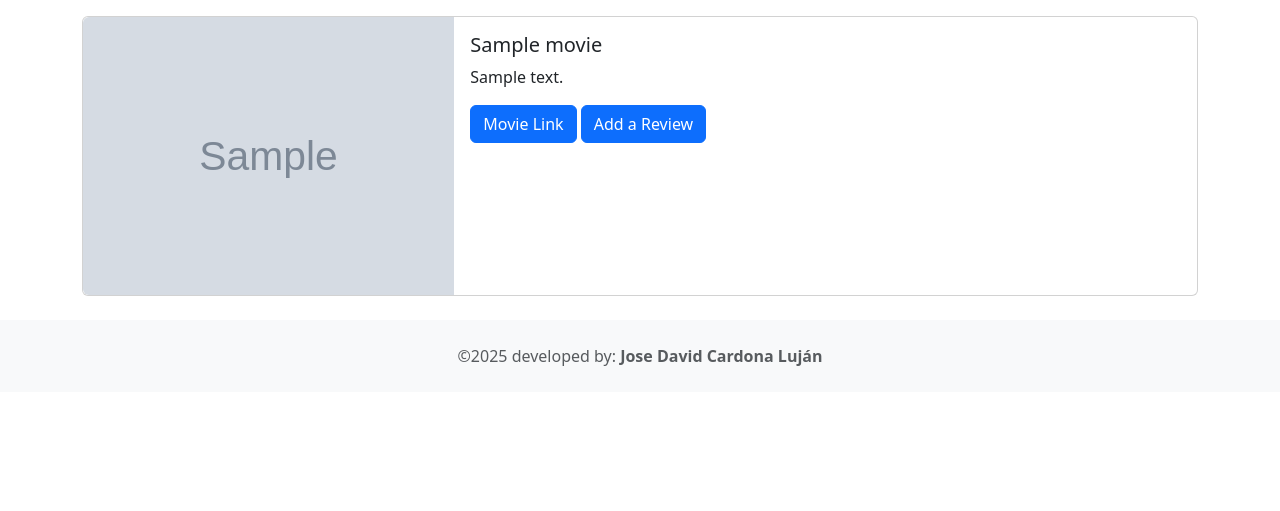
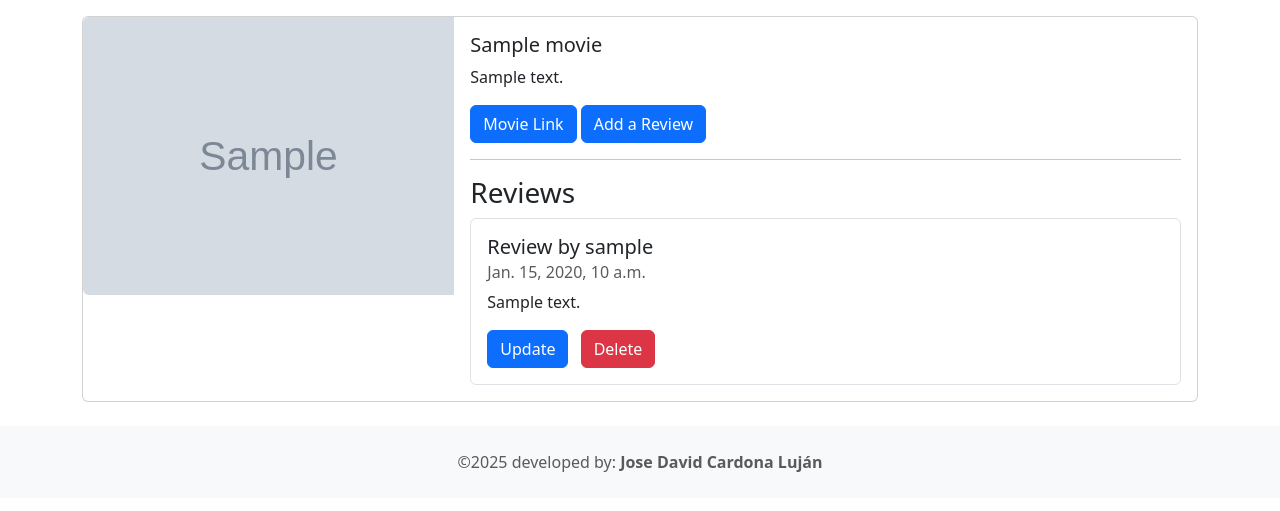
Before and after one commit to Lujan2408/movie_reviews_app, a Django app: page /movie/1 in a window 1280 px wide. Shown: the part 56-567 px from the top of the page. Run offline with Django 5.2, Linux system fonts and the light colour scheme; a user stored in the database is signed in; tables that the repository leaves empty hold one stand-in row (values such as "Sample post"); grey boxes marked "Sample" are stand-in pictures.

Commit message:
Listing reviews

```diff
--- a/movie/templates/detail.html
+++ b/movie/templates/detail.html
@@ -21,6 +21,28 @@
           </a>
           {% endif %}
         </p>
+
+        <hr />
+        <h3>Reviews</h3>
+        <ul class="list-group">
+        {% for review in reviews %}
+          <li class="list-group-item pb-3 pt-3">
+            <h5 class="card-title">
+              Review by {{ review.user.username }}
+            </h5>
+            <h6 class="card-subtitle mb-2 text-muted">
+              {{ review.date }}
+            </h6>
+            <p class="card-text">{{ review.text }}</p>
+            {% if user.is_authenticated and user == review.user %}
+            <a class="btn btn-primary me-2"
+              href="#">Update</a>
+            <a class="btn btn-danger"
+              href="#">Delete</a>
+            {% endif %}
+          </li>
+        {% endfor %}
+        </ul>
       </div>
     </div>
   </div>
--- a/movie/views.py
+++ b/movie/views.py
@@ -21,8 +21,12 @@ def movie_detail(request, movie_id):
   # We use get_object_or_404 to get the specific movie object we want.
   # We provide movie_id as the primary key, pk=movie_id. If there is a match, get_object_or_404, as its name suggests, returns us the object or the not found (404) object.
   movie = get_object_or_404(Movie, pk=movie_id)
+  reviews = Review.objects.filter(movie = movie) #Using the filter function, we retrieve reviews for a particular movie only
+
+  #  We then pass in the reviews to detail.html:
   return render(request, 'detail.html', {
-    'movie': movie
+    'movie': movie,
+    'reviews': reviews
   })
 
 def about(request):
```
